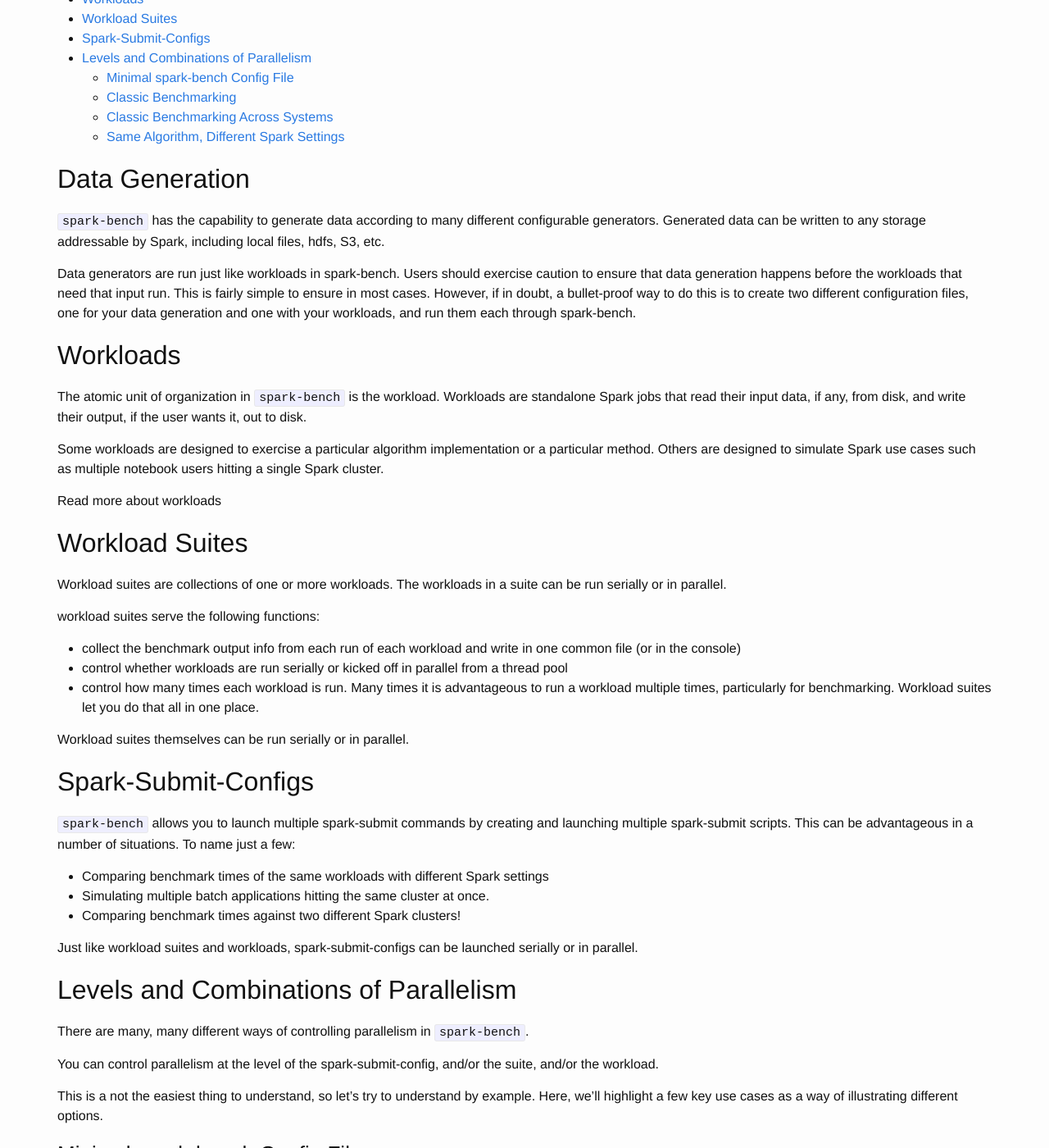
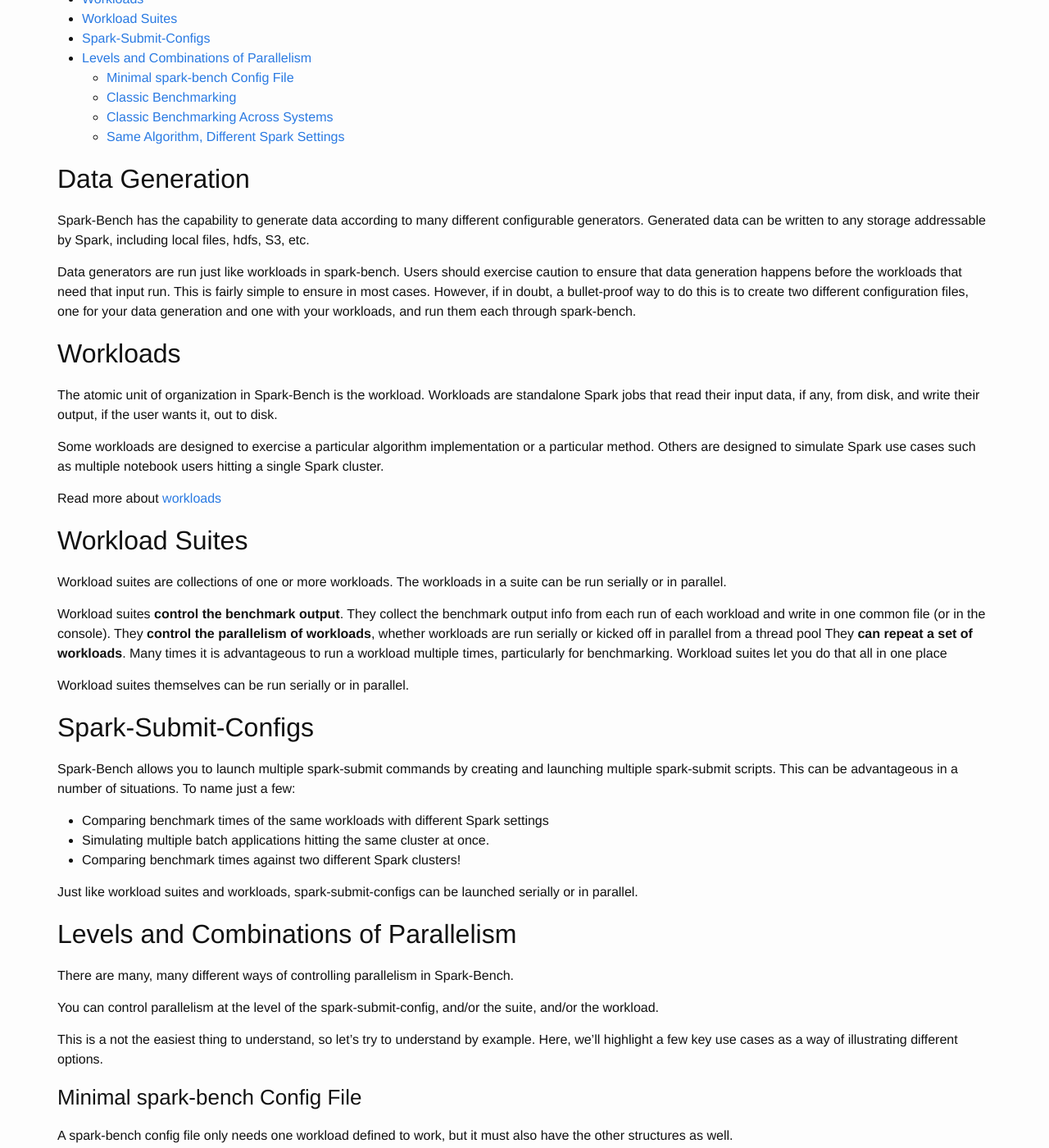
Before and after one commit to CODAIT/spark-bench, a Jekyll site: the page built from docs/index.md, in a window 1280 px wide and 1400 px high, scrolled down 339 px. Shown: the whole window at 82% size. Built offline with Jekyll 4.4.1, drawn with Linux system fonts in a browser that asks for light colours.

Commit message:
Minor fixes to grammar and formatting
Changing some bullet points into full sentences, making sure spark-bench
is Spark-Bench.

```diff
--- a/docs/index.md
+++ b/docs/index.md
@@ -25,7 +25,7 @@ Users configure the way their jobs run by defining `spark-submits`, `workload-su
 
 ## Data Generation
 
-`spark-bench` has the capability to generate data according to many different configurable generators.
+Spark-Bench has the capability to generate data according to many different configurable generators.
 Generated data can be written to any storage addressable by Spark, including local files, hdfs, S3, etc.
 
 Data generators are run just like workloads in spark-bench. Users should exercise caution to ensure that data generation happens before the workloads that need that input run.
@@ -35,28 +35,27 @@ However, if in doubt, a bullet-proof way to do this is to create two different c
 
 ## Workloads
 
-The atomic unit of organization in `spark-bench` is the workload. Workloads are standalone Spark jobs that read their input data, if any,
+The atomic unit of organization in Spark-Bench is the workload. Workloads are standalone Spark jobs that read their input data, if any,
 from disk, and write their output, if the user wants it, out to disk.
 
 Some workloads are designed to exercise a particular algorithm implementation or a particular method. Others are designed to
 simulate Spark use cases such as multiple notebook users hitting a single Spark cluster.
 
-Read more about workloads
+Read more about [workloads]({{ "/workloads/" | relative_url }})
 
 ## Workload Suites
 
 Workload suites are collections of one or more workloads. The workloads in a suite can be run serially or in parallel.
 
-workload suites serve the following functions:
-- collect the benchmark output info from each run of each workload and write in one common file (or in the console)
-- control whether workloads are run serially or kicked off in parallel from a thread pool
-- control how many times each workload is run. Many times it is advantageous to run a workload multiple times, particularly for benchmarking. Workload suites let you do that all in one place.
+Workload suites **control the benchmark output**. They collect the benchmark output info from each run of each workload and write in one common file (or in the console).
+They **control the parallelism of workloads**, whether workloads are run serially or kicked off in parallel from a thread pool
+They **can repeat a set of workloads**. Many times it is advantageous to run a workload multiple times, particularly for benchmarking. Workload suites let you do that all in one place
 
 Workload suites themselves can be run serially or in parallel.
 
 ## Spark-Submit-Configs
 
-`spark-bench` allows you to launch multiple spark-submit commands by creating and launching multiple spark-submit scripts.
+Spark-Bench allows you to launch multiple spark-submit commands by creating and launching multiple spark-submit scripts.
 This can be advantageous in a number of situations. To name just a few:
 
 - Comparing benchmark times of the same workloads with different Spark settings
@@ -67,7 +66,7 @@ Just like workload suites and workloads, spark-submit-configs can be launched se
 
 ## Levels and Combinations of Parallelism
 
-There are many, many different ways of controlling parallelism in `spark-bench`.
+There are many, many different ways of controlling parallelism in Spark-Bench.
 
 You can control parallelism at the level of the spark-submit-config, and/or the suite, and/or the workload.
 
```
